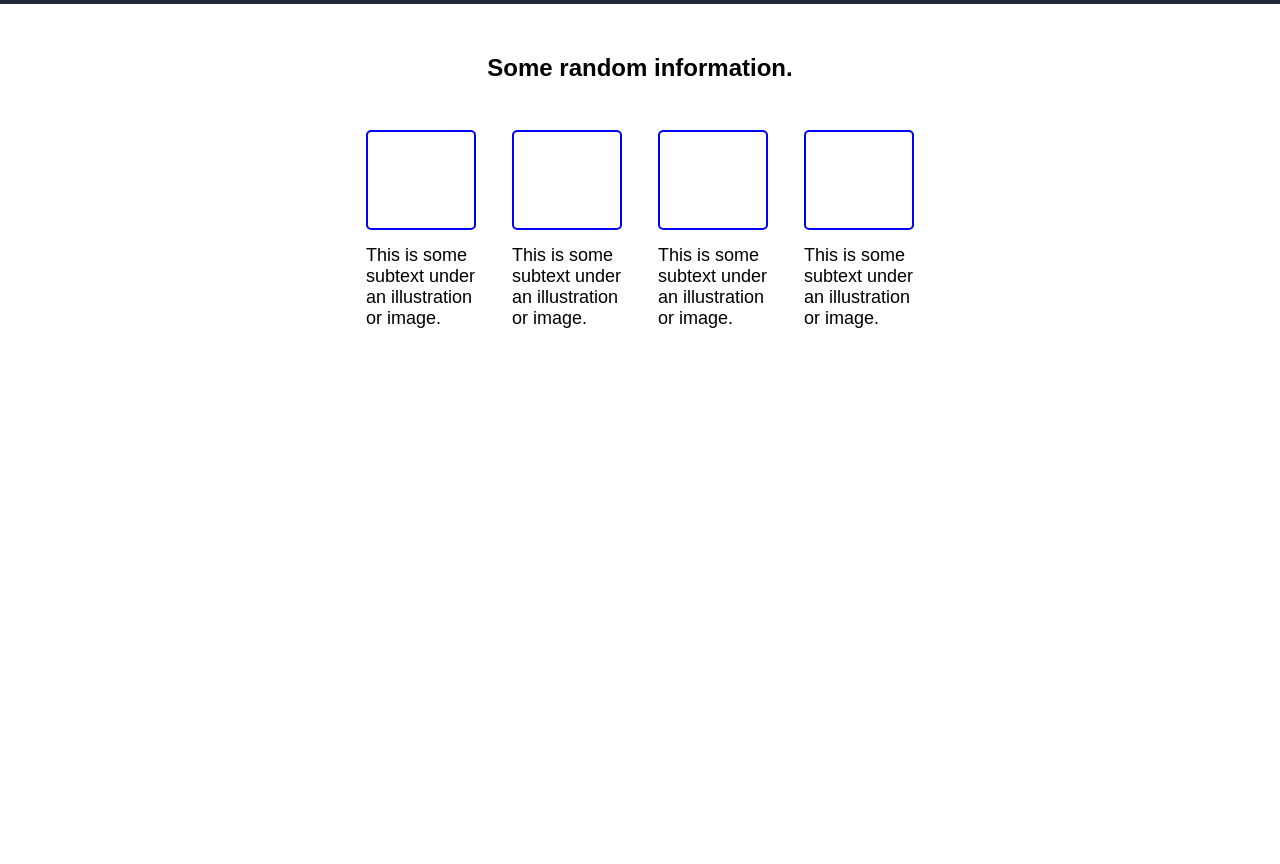
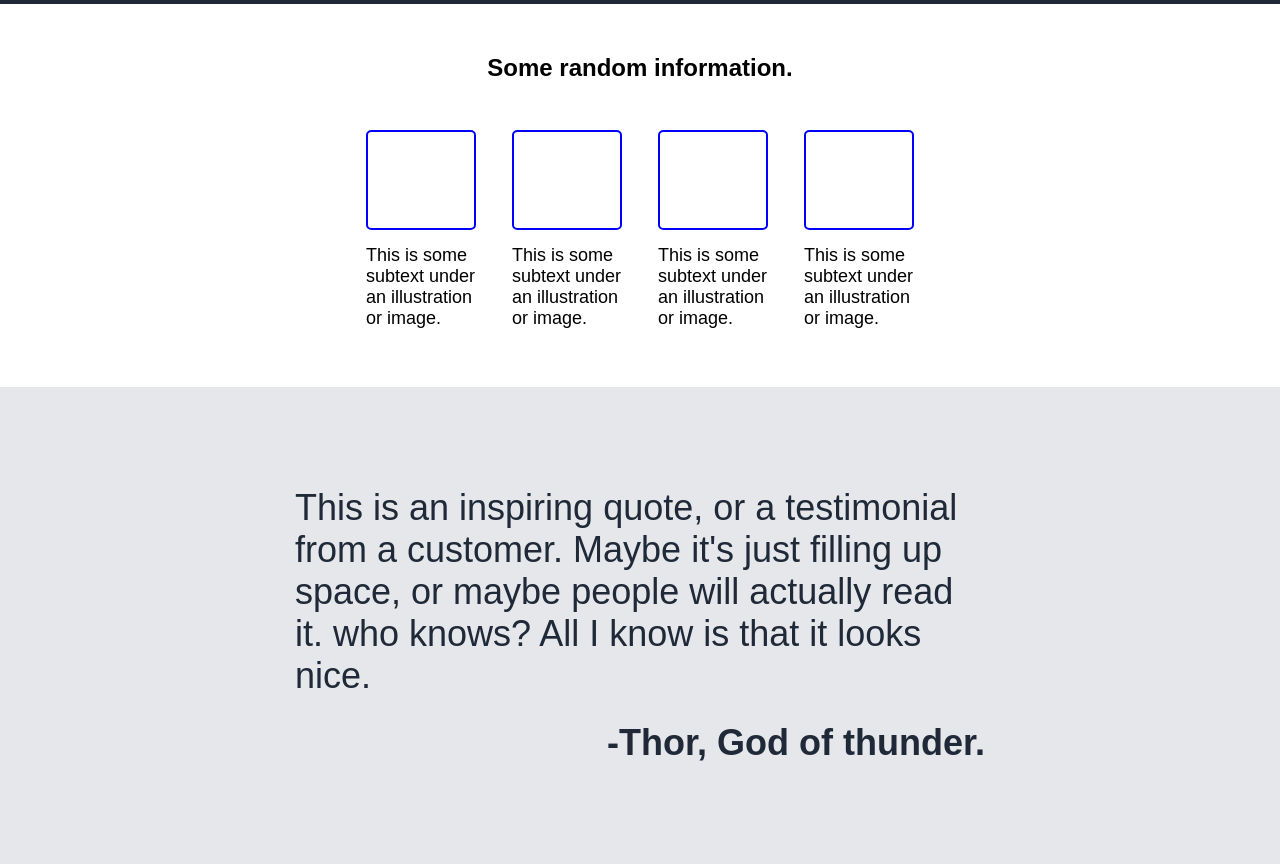
Before and after one commit to lukell1/Landing-page-, a plain HTML site: page index.html in a window 1280 px wide. Shown: the part 474-1338 px from the top of the page. Before the commit the page ends 861 px from the top, so only its background shows below. Drawn offline with Linux system fonts and the light colour scheme.

Commit message:
add testimonial section

```diff
--- a/css/styles.css
+++ b/css/styles.css
@@ -132,11 +132,37 @@ a{
 }
 
 .card{
-    display: flex;
-    flex-direction: column;
+   display: flex;
+   flex-direction: column;
    justify-content: center;
    align-items: center;
    gap: 5px;
    flex:1;
    padding: 8px;
 }
+
+.testimonial{
+    background: #e5e7eb;
+    display: flex;
+    flex-direction: column;
+    justify-content: center;
+    align-items: center;
+    padding:100px;
+    font-size: 36px;
+    color: #1f2937;
+    font-family: Arial, Helvetica, sans-serif;
+}
+
+.testimonial-content{
+    display: flex;
+    flex-direction: column;
+    width:690px;
+    font-weight: lighter;
+}
+
+.thor{
+    display: flex;
+    align-items: center;
+    justify-content: end;
+    margin-top: 25px;
+}
--- a/index.html
+++ b/index.html
@@ -68,5 +68,14 @@
     </div>
 </div>
 
+<div class="testimonial">
+    <div class="testimonial-content">
+    <p>This is an inspiring quote, or a testimonial from a customer. Maybe it's just filling up space, or maybe people will actually read it. who knows? All I know is that it looks nice.</p>
+    <div class="thor">
+        <h4>-Thor, God of thunder.</h4>
+    </div>
+</div>
+</div>
+
 </body>
 </html>
```
